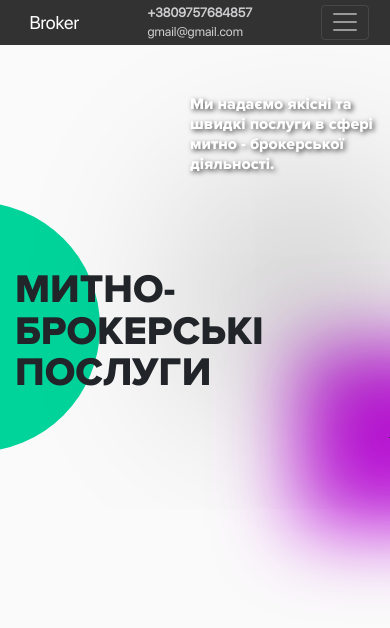
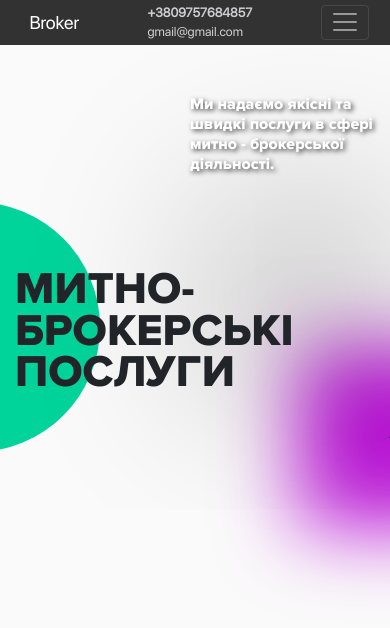
Before and after one commit to brokergor/brokergor.github.io, a plain HTML site: page index.html in a window 390 px wide. Drawn offline with nearby package versions, Linux system fonts and the light colour scheme.

Commit message:
del dev breahch

```diff
--- a/index.css
+++ b/index.css
@@ -130,18 +130,15 @@ body {
     .title-heading {
         z-index: 2;
         font-family: 'ProximaNova-Extrabld';
-<<<<<<< HEAD
         font-size: 2.2rem;
         margin-top: 32.5vh;
         transform: translate(0, -50%);
         position: relative;
-=======
         font-size: 2.8rem;
         margin-top: 32.5vh;
         transform: translate(0, -40%);
         position: relative;
         line-height: 2.6rem;
->>>>>>> development_v2.0.0
     }
 
     .title-heading::after {
```
